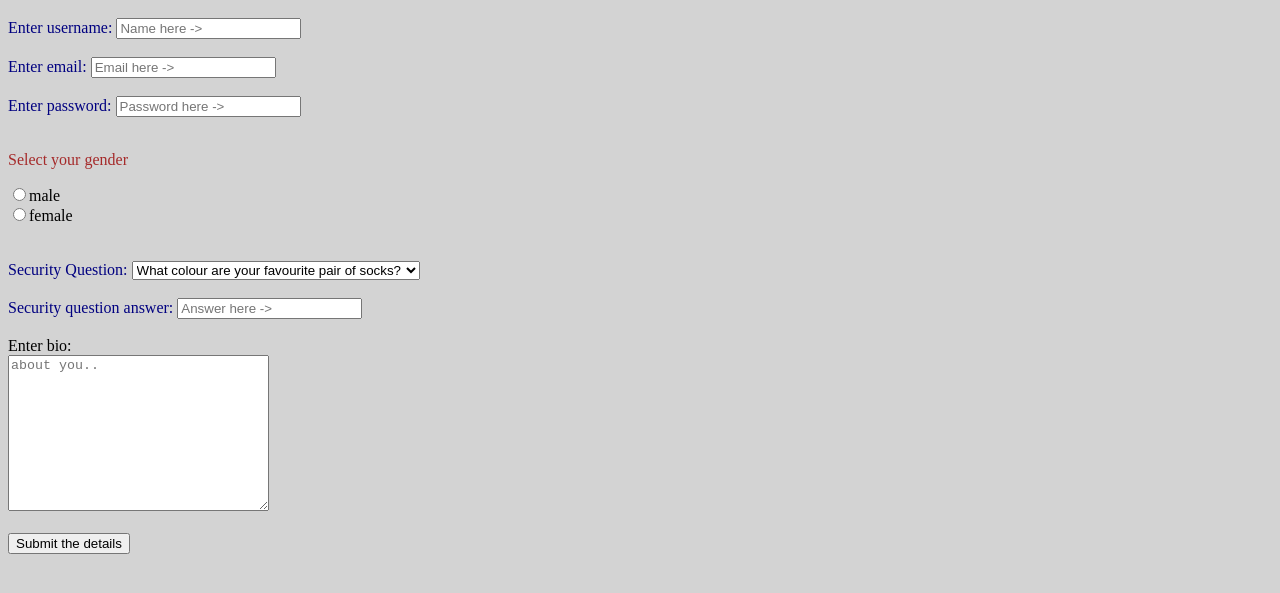
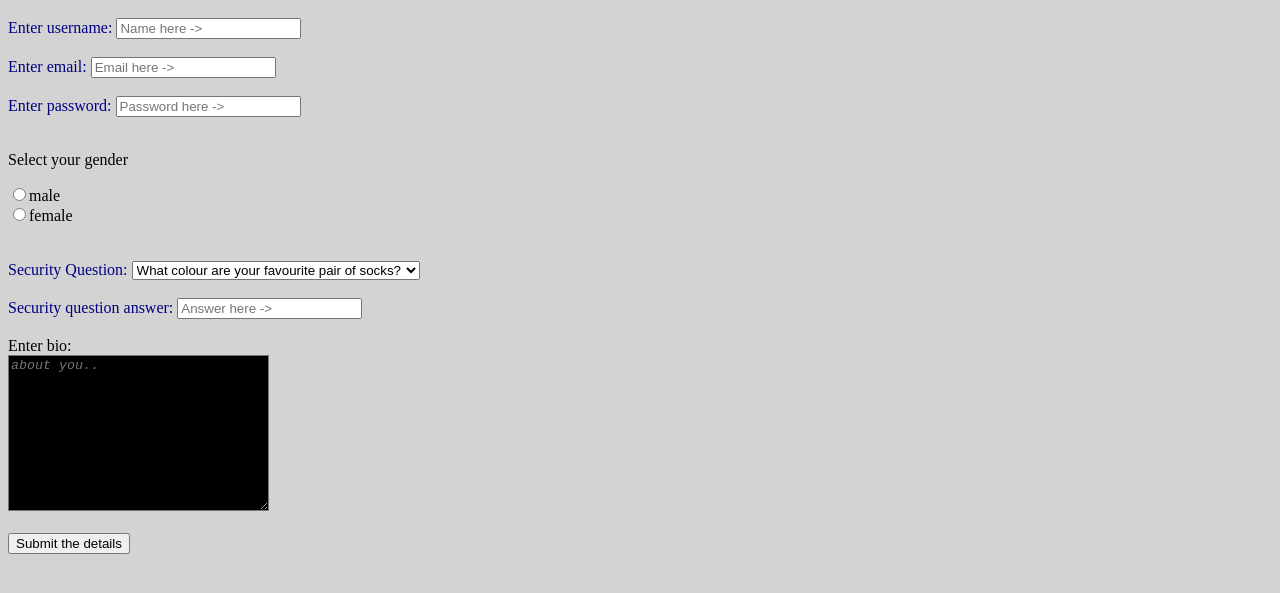
Before and after one commit to LKalana/htmlcss_tutorial, a plain HTML site: page index.html in a window 1280 px wide. Shown: the part 101-694 px from the top of the page. Drawn offline with Linux system fonts and the light colour scheme.

Commit message:
Modified

```diff
--- a/styles.css
+++ b/styles.css
@@ -8,5 +8,11 @@ body{
   background-color: lightgrey;
 }
 p{
-  color: brown;
+  color:black;
 }
+textarea{
+  background-color: black;
+  color: lightcyan;
+  font-family: 'Courier New', Courier, monospace;
+  font-style : italic;
+}
```
